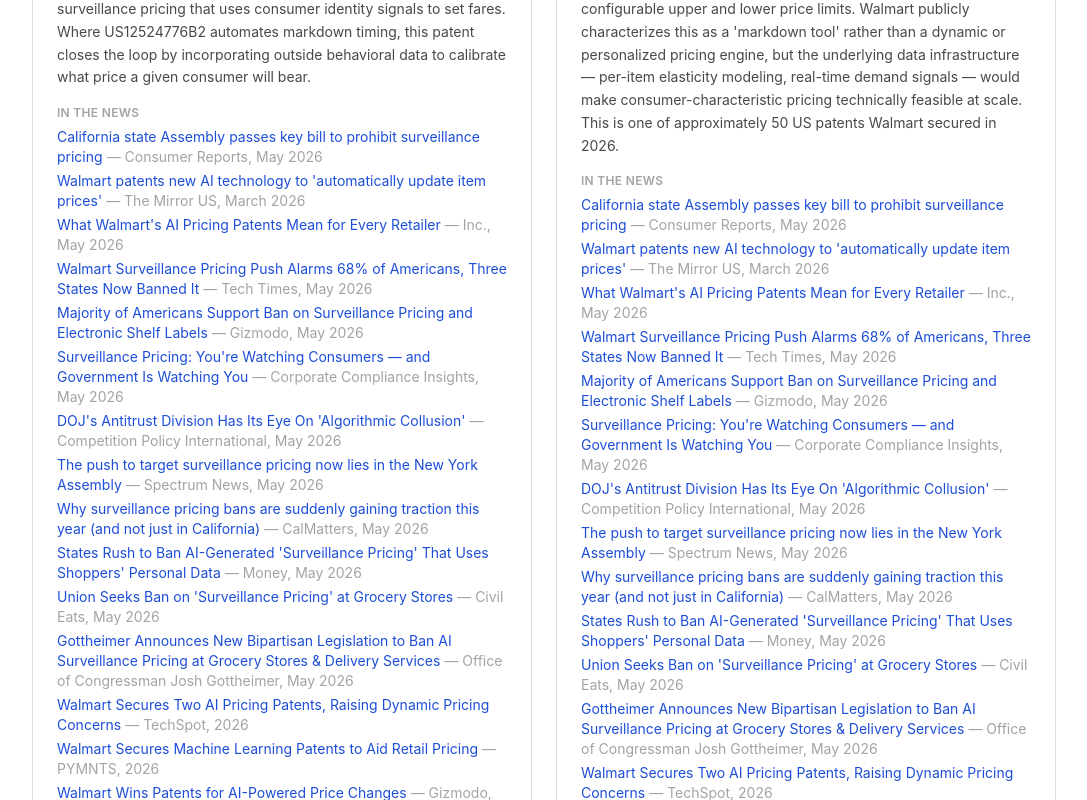
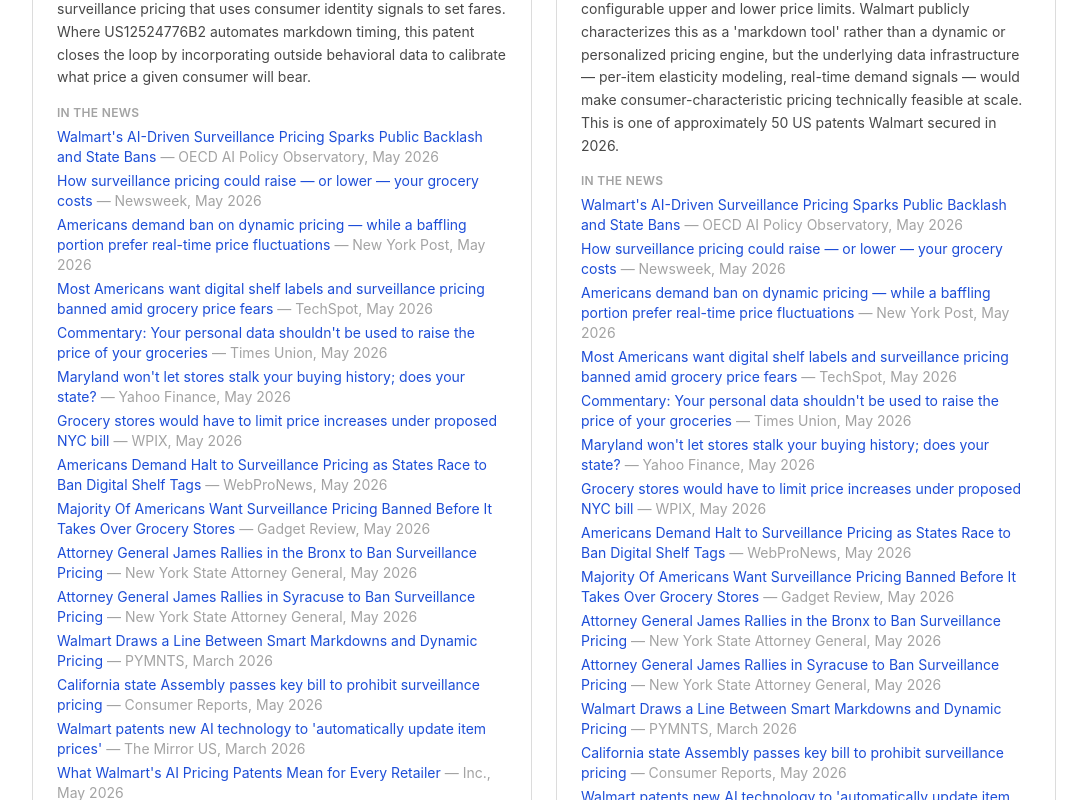
Before and after one commit to kimberlybella/dailyish-genai-experiments, a Next.js app: page /patents in a window 1280 px wide. Shown: the part 980-1780 px from the top of the page, without its empty margins (96-1183 px from the left). Built offline with nearby package versions, Linux system fonts and the light colour scheme.

Commit message:
Update patents.ts

```diff
--- a/data/patents.ts
+++ b/data/patents.ts
@@ -87,6 +87,78 @@
       "A machine learning model trained on purchase history, payment methods, customer identification, and third-party data sources to predict item demand and generate recommended prices. The schematic in the filing explicitly shows third-party data as an input to the pricing engine — making this the more controversial of Walmart's two 2026 pricing patents, directly analogous to airline surveillance pricing that uses consumer identity signals to set fares. Where US12524776B2 automates markdown timing, this patent closes the loop by incorporating outside behavioral data to calibrate what price a given consumer will bear.",
     patentUrl: "https://patents.google.com/patent/US12572954B2/en",
     newsReferences: [
+      {
+        title: "Walmart's AI-Driven Surveillance Pricing Sparks Public Backlash and State Bans",
+        url: "https://oecd.ai/en/incidents/2026-05-26-4cae",
+        outlet: "OECD AI Policy Observatory",
+        date: "May 2026",
+      },
+      {
+        title: "How surveillance pricing could raise — or lower — your grocery costs",
+        url: "https://www.newsweek.com/how-surveillance-pricing-could-raise-or-lower-your-grocery-costs-12005121",
+        outlet: "Newsweek",
+        date: "May 2026",
+      },
+      {
+        title: "Americans demand ban on dynamic pricing — while a baffling portion prefer real-time price fluctuations",
+        url: "https://nypost.com/2026/05/27/lifestyle/majority-of-americans-support-ban-on-electronic-dynamic-pricing/",
+        outlet: "New York Post",
+        date: "May 2026",
+      },
+      {
+        title: "Most Americans want digital shelf labels and surveillance pricing banned amid grocery price fears",
+        url: "https://www.techspot.com/news/112545-most-americans-want-digital-shelf-labels-surveillance-pricing.html",
+        outlet: "TechSpot",
+        date: "May 2026",
+      },
+      {
+        title: "Commentary: Your personal data shouldn't be used to raise the price of your groceries",
+        url: "https://www.timesunion.com/opinion/article/personal-data-shouldn-t-used-raise-grocery-prices-22278837.php",
+        outlet: "Times Union",
+        date: "May 2026",
+      },
+      {
+        title: "Maryland won't let stores stalk your buying history; does your state?",
+        url: "https://www.yahoo.com/news/politics/articles/maryland-wont-let-stores-stalk-164403413.html",
+        outlet: "Yahoo Finance",
+        date: "May 2026",
+      },
+      {
+        title: "Grocery stores would have to limit price increases under proposed NYC bill",
+        url: "https://pix11.com/news/local-news/grocery-stores-would-have-to-limit-price-increases-under-proposed-nyc-bill/",
+        outlet: "WPIX",
+        date: "May 2026",
+      },
+      {
+        title: "Americans Demand Halt to Surveillance Pricing as States Race to Ban Digital Shelf Tags",
+        url: "https://www.webpronews.com/americans-demand-halt-to-surveillance-pricing-as-states-race-to-ban-digital-shelf-tags/",
+        outlet: "WebProNews",
+        date: "May 2026",
+      },
+      {
+        title: "Majority Of Americans Want Surveillance Pricing Banned Before It Takes Over Grocery Stores",
+        url: "https://www.gadgetreview.com/majority-of-americans-want-surveillance-pricing-banned-before-it-takes-over-grocery-stores",
+        outlet: "Gadget Review",
+        date: "May 2026",
+      },
+      {
+        title: "Attorney General James Rallies in the Bronx to Ban Surveillance Pricing",
+        url: "https://ag.ny.gov/press-release/2026/attorney-general-james-rallies-bronx-ban-surveillance-pricing",
+        outlet: "New York State Attorney General",
+        date: "May 2026",
+      },
+      {
+        title: "Attorney General James Rallies in Syracuse to Ban Surveillance Pricing",
+        url: "https://ag.ny.gov/press-release/2026/attorney-general-james-rallies-syracuse-ban-surveillance-pricing",
+        outlet: "New York State Attorney General",
+        date: "May 2026",
+      },
+      {
+        title: "Walmart Draws a Line Between Smart Markdowns and Dynamic Pricing",
+        url: "https://www.pymnts.com/walmart/2026/walmart-says-ai-merchandising-patents-shouldnt-raise-dynamic-pricing-fears/",
+        outlet: "PYMNTS",
+        date: "March 2026",
+      },
       {
         title: "California state Assembly passes key bill to prohibit surveillance pricing",
         url: "https://advocacy.consumerreports.org/press_release/california-state-assembly-passes-key-bill-to-prohibit-surveillance-pricing/",
@@ -198,6 +270,78 @@
       "A machine learning system that uses price elasticity data and predicted demand to automatically generate markdown prices across Walmart's e-commerce platform. The patent covers two model paths: a primary model that fires when both elasticity and demand data are available (enabling precise per-item optimization), and a decay-rate fallback for when they are not — both bounded by configurable upper and lower price limits. Walmart publicly characterizes this as a 'markdown tool' rather than a dynamic or personalized pricing engine, but the underlying data infrastructure — per-item elasticity modeling, real-time demand signals — would make consumer-characteristic pricing technically feasible at scale. This is one of approximately 50 US patents Walmart secured in 2026.",
     patentUrl: "https://patents.google.com/patent/US12524776B2/en",
     newsReferences: [
+      {
+        title: "Walmart's AI-Driven Surveillance Pricing Sparks Public Backlash and State Bans",
+        url: "https://oecd.ai/en/incidents/2026-05-26-4cae",
+        outlet: "OECD AI Policy Observatory",
+        date: "May 2026",
+      },
+      {
+        title: "How surveillance pricing could raise — or lower — your grocery costs",
+        url: "https://www.newsweek.com/how-surveillance-pricing-could-raise-or-lower-your-grocery-costs-12005121",
+        outlet: "Newsweek",
+        date: "May 2026",
+      },
+      {
+        title: "Americans demand ban on dynamic pricing — while a baffling portion prefer real-time price fluctuations",
+        url: "https://nypost.com/2026/05/27/lifestyle/majority-of-americans-support-ban-on-electronic-dynamic-pricing/",
+        outlet: "New York Post",
+        date: "May 2026",
+      },
+      {
+        title: "Most Americans want digital shelf labels and surveillance pricing banned amid grocery price fears",
+        url: "https://www.techspot.com/news/112545-most-americans-want-digital-shelf-labels-surveillance-pricing.html",
+        outlet: "TechSpot",
+        date: "May 2026",
+      },
+      {
+        title: "Commentary: Your personal data shouldn't be used to raise the price of your groceries",
+        url: "https://www.timesunion.com/opinion/article/personal-data-shouldn-t-used-raise-grocery-prices-22278837.php",
+        outlet: "Times Union",
+        date: "May 2026",
+      },
+      {
+        title: "Maryland won't let stores stalk your buying history; does your state?",
+        url: "https://www.yahoo.com/news/politics/articles/maryland-wont-let-stores-stalk-164403413.html",
+        outlet: "Yahoo Finance",
+        date: "May 2026",
+      },
+      {
+        title: "Grocery stores would have to limit price increases under proposed NYC bill",
+        url: "https://pix11.com/news/local-news/grocery-stores-would-have-to-limit-price-increases-under-proposed-nyc-bill/",
+        outlet: "WPIX",
+        date: "May 2026",
+      },
+      {
+        title: "Americans Demand Halt to Surveillance Pricing as States Race to Ban Digital Shelf Tags",
+        url: "https://www.webpronews.com/americans-demand-halt-to-surveillance-pricing-as-states-race-to-ban-digital-shelf-tags/",
+        outlet: "WebProNews",
+        date: "May 2026",
+      },
+      {
+        title: "Majority Of Americans Want Surveillance Pricing Banned Before It Takes Over Grocery Stores",
+        url: "https://www.gadgetreview.com/majority-of-americans-want-surveillance-pricing-banned-before-it-takes-over-grocery-stores",
+        outlet: "Gadget Review",
+        date: "May 2026",
+      },
+      {
+        title: "Attorney General James Rallies in the Bronx to Ban Surveillance Pricing",
+        url: "https://ag.ny.gov/press-release/2026/attorney-general-james-rallies-bronx-ban-surveillance-pricing",
+        outlet: "New York State Attorney General",
+        date: "May 2026",
+      },
+      {
+        title: "Attorney General James Rallies in Syracuse to Ban Surveillance Pricing",
+        url: "https://ag.ny.gov/press-release/2026/attorney-general-james-rallies-syracuse-ban-surveillance-pricing",
+        outlet: "New York State Attorney General",
+        date: "May 2026",
+      },
+      {
+        title: "Walmart Draws a Line Between Smart Markdowns and Dynamic Pricing",
+        url: "https://www.pymnts.com/walmart/2026/walmart-says-ai-merchandising-patents-shouldnt-raise-dynamic-pricing-fears/",
+        outlet: "PYMNTS",
+        date: "March 2026",
+      },
       {
         title: "California state Assembly passes key bill to prohibit surveillance pricing",
         url: "https://advocacy.consumerreports.org/press_release/california-state-assembly-passes-key-bill-to-prohibit-surveillance-pricing/",
@@ -491,6 +635,12 @@
     patentUrl: "https://patents.google.com/patent/US20260006023A1/en",
     newsReferences: [
       {
+        title: "Visa Debuts Agentic Program to Help Banks Test AI Payments",
+        url: "https://www.pymnts.com/artificial-intelligence-2/2026/visa-launches-agentic-ready-program-to-help-banks-test-ai-payments/",
+        outlet: "PYMNTS",
+        date: "March 2026",
+      },
+      {
         title: "Card Networks Use Trust and Identity to Build Agentic Commerce",
         url: "https://www.pymnts.com/news/artificial-intelligence/2026/card-networks-use-trust-identity-build-agentic-commerce/",
         outlet: "PYMNTS",
@@ -548,6 +698,12 @@
     patentUrl: "https://patents.google.com/patent/US12536233B1/en",
     newsReferences: [
       {
+        title: "Will Google replace your landing pages with AI versions?",
+        url: "https://www.semrush.com/blog/google-ai-generated-landing-pages-patent/",
+        outlet: "Semrush",
+        date: "March 2026",
+      },
+      {
         title: "Google's AI Generated Landing Page Patent Is Limited To Shopping & Ads",
         url: "https://www.searchenginejournal.com/google-ai-generated-landing-page-patent-is-limited-to-shopping-ads/568650/",
         outlet: "Search Engine Journal",
```
